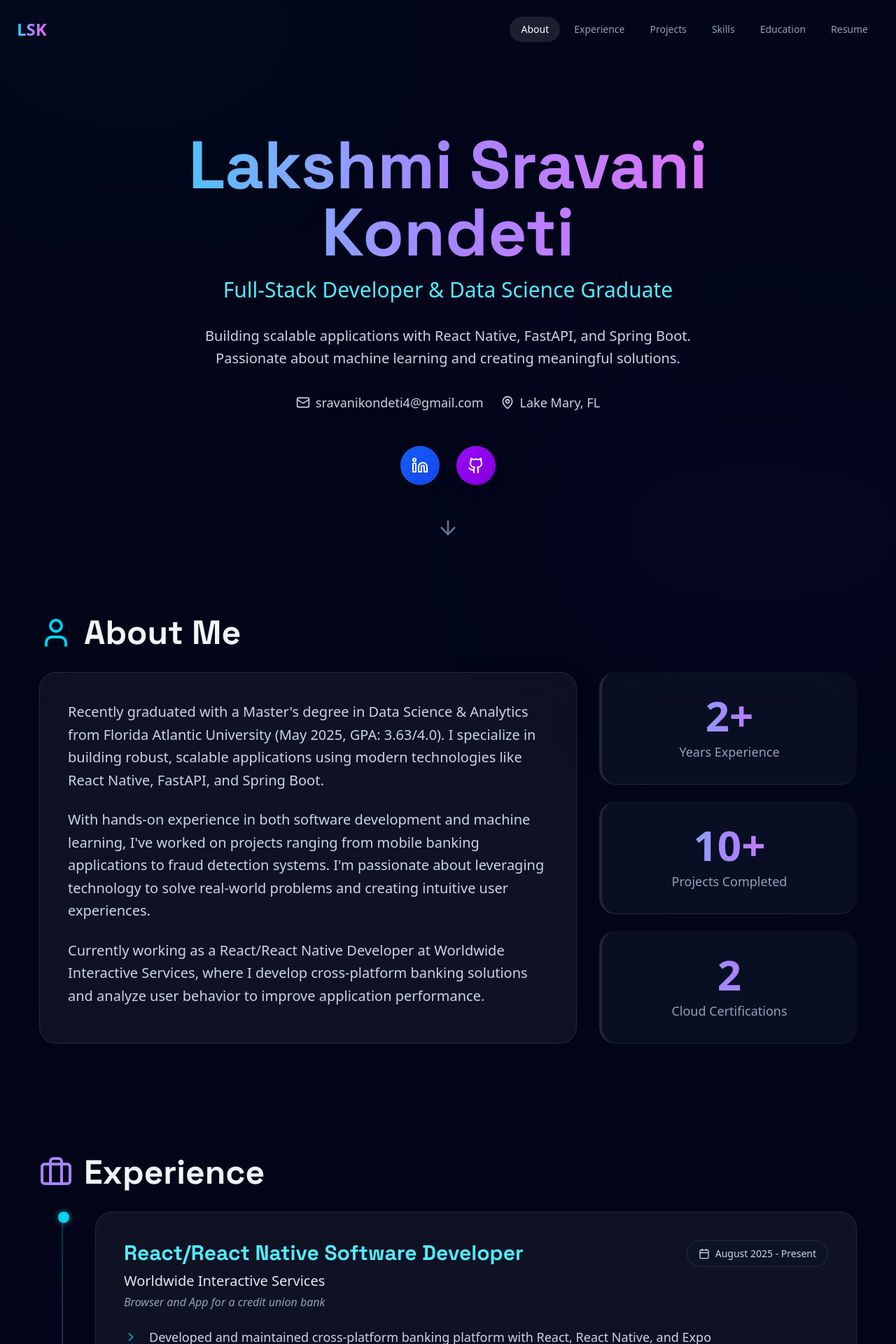
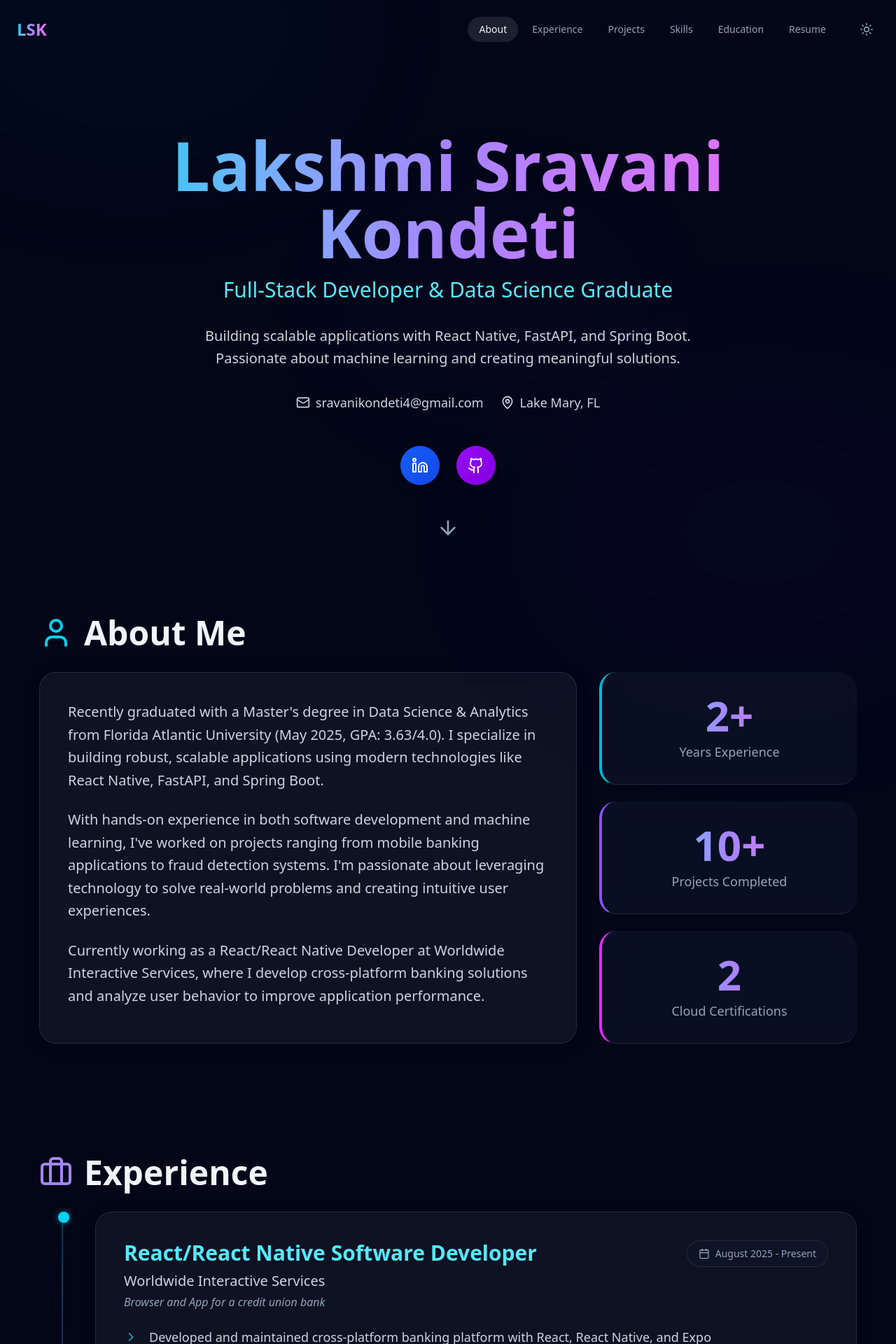
Before and after one commit to LKONDETI/portfolio, a React (Vite) app: page / in a window 1280 px wide. Shown: the top 1920 px of the page at 70% size. Built offline with nearby package versions, Linux system fonts and the light colour scheme.

Commit message:
Enhance UI: Light mode fixes, improve accessibility, and remove 3D elements

```diff
--- a/package.json
+++ b/package.json
@@ -14,13 +14,16 @@
     "deploy": "gh-pages -d dist"
   },
   "dependencies": {
+    "@react-three/drei": "^10.7.7",
+    "@react-three/fiber": "^9.5.0",
     "axios": "^1.13.2",
     "framer-motion": "^12.23.22",
     "json-server": "^1.0.0-beta.3",
     "lucide-react": "^0.562.0",
     "react": "^19.1.1",
     "react-dom": "^19.1.1",
-    "react-icons": "^5.5.0"
+    "react-icons": "^5.5.0",
+    "three": "^0.182.0"
   },
   "devDependencies": {
     "@eslint/js": "^9.36.0",
--- a/src/Portfolio.jsx
+++ b/src/Portfolio.jsx
@@ -13,6 +13,18 @@ import Footer from './components/Footer';
 export default function Portfolio() {
   const { data, loading, error } = usePortfolioData();
   const [activeSection, setActiveSection] = useState('about');
+  const [theme, setTheme] = useState('dark');
+
+  // Apply theme to html element
+  React.useEffect(() => {
+    const root = window.document.documentElement;
+    root.classList.remove('light', 'dark');
+    root.classList.add(theme);
+  }, [theme]);
+
+  const toggleTheme = () => {
+    setTheme(prev => prev === 'dark' ? 'light' : 'dark');
+  };
 
   const scrollToSection = (sectionId) => {
     setActiveSection(sectionId);
@@ -44,7 +56,12 @@ export default function Portfolio() {
 
   return (
     <Layout>
-      <Header activeSection={activeSection} scrollToSection={scrollToSection} />
+      <Header
+        activeSection={activeSection}
+        scrollToSection={scrollToSection}
+        theme={theme}
+        toggleTheme={toggleTheme}
+      />
       <Hero profile={data.profile} />
       <About profile={data.profile} stats={data.stats} />
       <Experience experience={data.experience} />
--- a/src/components/About.jsx
+++ b/src/components/About.jsx
@@ -28,7 +28,7 @@ export default function About({ profile, stats }) {
                         className="md:col-span-2 glass rounded-3xl p-8 md:p-10 space-y-6"
                     >
                         {profile.bio_long.map((paragraph, index) => (
-                            <p key={index} className="text-lg md:text-xl text-slate-300 leading-relaxed font-light">
+                            <p key={index} className="text-lg md:text-xl text-[var(--text-secondary)] leading-relaxed font-light">
                                 {paragraph}
                             </p>
                         ))}
@@ -52,7 +52,7 @@ export default function About({ profile, stats }) {
                                 <div className={`text-5xl md:text-6xl font-bold mb-2 font-display text-gradient`}>
                                     {stat.value}
                                 </div>
-                                <div className="text-slate-400 text-lg">{stat.label}</div>
+                                <div className="text-[var(--text-tertiary)] text-lg">{stat.label}</div>
                             </motion.div>
                         ))}
                     </div>
--- a/src/components/Experience.jsx
+++ b/src/components/Experience.jsx
@@ -38,17 +38,17 @@ export default function Experience({ experience }) {
                                 <div className="flex flex-col lg:flex-row lg:items-start lg:justify-between mb-6">
                                     <div className="flex-1">
                                         <h3 className="text-2xl md:text-3xl font-bold text-cyan-300 mb-2">{job.role}</h3>
-                                        <p className="text-xl text-slate-200 font-medium mb-1">{job.company}</p>
-                                        <p className="text-base text-slate-400 italic">{job.description}</p>
+                                        <p className="text-xl text-[var(--text-secondary)] font-medium mb-1">{job.company}</p>
+                                        <p className="text-base text-[var(--text-tertiary)] italic">{job.description}</p>
                                     </div>
-                                    <div className="mt-4 lg:mt-0 flex items-center gap-2 px-4 py-2 bg-slate-900/50 rounded-full border border-white/10 text-slate-300 text-sm">
+                                    <div className="mt-4 lg:mt-0 flex items-center gap-2 px-4 py-2 bg-[var(--glass-strong-bg)] rounded-full border border-[var(--glass-border)] text-[var(--text-tertiary)] text-sm">
                                         <Calendar size={16} />
                                         <span className="whitespace-nowrap">{job.period}</span>
                                     </div>
                                 </div>
                                 <ul className="space-y-4">
                                     {job.highlights.map((highlight, i) => (
-                                        <li key={i} className="flex gap-4 text-slate-300 text-lg group-hover:text-slate-100 transition-colors">
+                                        <li key={i} className="flex gap-4 text-[var(--text-secondary)] text-lg group-hover:text-[var(--text-primary)] transition-colors">
                                             <ChevronRight className="text-cyan-500 shrink-0 mt-1" size={20} />
                                             <span className="leading-relaxed">{highlight}</span>
                                         </li>
--- a/src/components/Header.jsx
+++ b/src/components/Header.jsx
@@ -1,8 +1,8 @@
 import React, { useState, useEffect } from 'react';
 import { motion, AnimatePresence } from 'framer-motion';
-import { Menu, X } from 'lucide-react';
+import { Menu, X, Sun, Moon } from 'lucide-react';
 
-export default function Header({ activeSection, scrollToSection }) {
+export default function Header({ activeSection, scrollToSection, theme, toggleTheme }) {
   const [scrolled, setScrolled] = useState(false);
   const [mobileMenuOpen, setMobileMenuOpen] = useState(false);
   const [showResume, setShowResume] = useState(false);
@@ -35,6 +35,7 @@ export default function Header({ activeSection, scrollToSection }) {
             LSK
           </motion.div>
 
+          <div className="flex items-center gap-6">
             {/* Desktop Nav */}
             <div className="hidden md:flex gap-1">
               {navItems.map((item) => (
@@ -48,14 +49,14 @@ export default function Header({ activeSection, scrollToSection }) {
                     }
                   }}
                   className={`relative px-4 py-2 rounded-full text-sm font-medium transition-colors ${activeSection === item && item !== 'resume'
-                  ? 'text-white'
-                  : 'text-slate-400 hover:text-white'
-                  }`}
+                    ? 'text-[var(--text-primary)]'
+                    : 'text-[var(--text-tertiary)] hover:text-[var(--text-primary)]'
+                    } `}
                 >
                   {activeSection === item && item !== 'resume' && (
                     <motion.div
                       layoutId="nav-pill"
-                    className="absolute inset-0 bg-white/10 rounded-full -z-10"
+                      className="absolute inset-0 bg-[var(--glass-border)] rounded-full -z-10"
                       transition={{ type: 'spring', stiffness: 300, damping: 30 }}
                     />
                   )}
@@ -64,13 +65,23 @@ export default function Header({ activeSection, scrollToSection }) {
               ))}
             </div>
 
+            {/* Theme Toggle */}
+            <button
+              onClick={toggleTheme}
+              className="p-2 rounded-full hover:bg-white/10 transition-colors text-slate-400 hover:text-cyan-400"
+              aria-label="Toggle Theme"
+            >
+              {theme === 'dark' ? <Sun size={20} /> : <Moon size={20} />}
+            </button>
+
             {/* Mobile Menu Button */}
             <button
-            className="md:hidden p-2 text-slate-300 hover:text-white"
+              className="md:hidden p-2 text-slate-400 hover:text-white"
               onClick={() => setMobileMenuOpen((open) => !open)}
             >
               {mobileMenuOpen ? <X size={24} /> : <Menu size={24} />}
             </button>
+          </div>
         </div>
 
         {/* Mobile Nav */}
@@ -80,7 +91,7 @@ export default function Header({ activeSection, scrollToSection }) {
               initial={{ opacity: 0, height: 0 }}
               animate={{ opacity: 1, height: 'auto' }}
               exit={{ opacity: 0, height: 0 }}
-              className="md:hidden bg-slate-950/95 border-b border-white/10 overflow-hidden"
+              className="md:hidden glass-strong border-b border-white/10 overflow-hidden"
             >
               <div className="px-6 py-8 flex flex-col gap-4">
                 {navItems.map((item) => (
@@ -96,7 +107,7 @@ export default function Header({ activeSection, scrollToSection }) {
                         }
                       }, 100);
                     }}
-                    className={`text-lg font-medium text-left ${activeSection === item ? 'text-cyan-400' : 'text-slate-400'
+                    className={`text-lg font-medium text-left ${activeSection === item ? 'text-cyan-400' : 'text-[var(--text-tertiary)]'
                       }`}
                   >
                     {item.charAt(0).toUpperCase() + item.slice(1)}
@@ -134,7 +145,7 @@ export default function Header({ activeSection, scrollToSection }) {
 
               {/* PDF in public/resume.pdf */}
               <iframe
-                src={`${import.meta.env.BASE_URL}resume.pdf`}
+                src={`${import.meta.env.BASE_URL} resume.pdf`}
                 title="Resume"
                 className="w-full h-full"
               />
--- a/src/components/Hero.jsx
+++ b/src/components/Hero.jsx
@@ -31,7 +31,7 @@ export default function Hero({ profile }) {
                     initial={{ opacity: 0 }}
                     animate={{ opacity: 1 }}
                     transition={{ duration: 1, delay: 0.4 }}
-                    className="text-xl text-slate-300 max-w-3xl mx-auto leading-relaxed"
+                    className="text-xl text-[var(--text-secondary)] max-w-3xl mx-auto leading-relaxed"
                 >
                     {profile.bio_short}
                 </motion.p>
@@ -40,7 +40,7 @@ export default function Hero({ profile }) {
                     initial={{ opacity: 0, y: 20 }}
                     animate={{ opacity: 1, y: 0 }}
                     transition={{ duration: 0.8, delay: 0.6 }}
-                    className="flex flex-wrap justify-center gap-6 text-slate-300 text-lg"
+                    className="flex flex-wrap justify-center gap-6 text-[var(--text-secondary)] text-lg"
                 >
                     <a href={`mailto:${profile.email}`} className="flex items-center gap-2 hover:text-cyan-400 transition-all hover:scale-105">
                         <Mail size={20} />
@@ -79,7 +79,7 @@ export default function Hero({ profile }) {
                 transition={{ duration: 2, repeat: Infinity, ease: "easeInOut" }}
                 className="absolute bottom-10"
             >
-                <ArrowDown size={32} className="text-slate-500" />
+                <ArrowDown size={32} className="text-[var(--text-tertiary)]" />
             </motion.div>
         </section>
     );
--- a/src/components/Layout.jsx
+++ b/src/components/Layout.jsx
@@ -3,10 +3,10 @@ import { motion } from 'framer-motion';
 
 export default function Layout({ children }) {
     return (
-        <div className="min-h-screen bg-slate-950 text-slate-100 font-sans selection:bg-cyan-500/30 overflow-hidden relative">
+        <div className="min-h-screen bg-[var(--bg-primary)] text-[var(--text-primary)] font-sans selection:bg-cyan-500/30 overflow-hidden relative">
             {/* Animated Background */}
             <div className="fixed inset-0 z-0 pointer-events-none">
-                <div className="absolute inset-0 bg-[radial-gradient(ellipse_at_top,_var(--tw-gradient-stops))] from-slate-900 via-slate-950 to-black opacity-80"></div>
+                <div className="absolute inset-0 bg-[radial-gradient(ellipse_at_top,_var(--tw-gradient-stops))] from-[var(--gradient-from)] via-[var(--gradient-via)] to-[var(--gradient-to)] opacity-80"></div>
                 <motion.div
                     animate={{ scale: [1, 1.2, 1], opacity: [0.3, 0.5, 0.3] }}
                     transition={{ duration: 8, repeat: Infinity, ease: "easeInOut" }}
--- a/src/components/Skills.jsx
+++ b/src/components/Skills.jsx
@@ -21,9 +21,10 @@ export default function Skills({ skills }) {
                     viewport={{ once: true }}
                     className="flex items-center gap-4 mb-8"
                 >
-                    <Wrench size={48} className="text-slate-100" />
+                    <Wrench size={48} className="text-[var(--text-primary)]" />
                     <h2 className="text-4xl md:text-5xl font-bold">Skills & Technologies</h2>
                 </motion.div>
+
 
                 <div className="grid md:grid-cols-2 gap-8">
                     {categories.map((cat, idx) => (
@@ -45,7 +46,7 @@ export default function Skills({ skills }) {
                                     <motion.span
                                         key={i}
                                         whileHover={{ scale: 1.1, backgroundColor: "rgba(255,255,255,0.1)" }}
-                                        className={`px-4 py-2 ${cat.bg} text-slate-200 rounded-xl font-medium cursor-default border ${cat.border} text-sm`}
+                                        className={`px-4 py-2 ${cat.bg} text-[var(--text-secondary)] rounded-xl font-medium cursor-default border ${cat.border} text-sm`}
                                     >
                                         {skill}
                                     </motion.span>
--- a/src/index.css
+++ b/src/index.css
@@ -1,34 +1,100 @@
 @import "tailwindcss";
 
 @layer base {
+  :root {
+    --bg-primary: #020617;
+    /* slate-950 */
+    --text-primary: #f1f5f9;
+    /* slate-100 */
+    --text-secondary: #cbd5e1;
+    /* slate-300 */
+    --text-tertiary: #94a3b8;
+    /* slate-400 */
+    --glass-bg: rgba(255, 255, 255, 0.05);
+    --glass-border: rgba(255, 255, 255, 0.1);
+    --glass-strong-bg: rgba(15, 23, 42, 0.6);
+    /* slate-900/60 */
+
+    /* Accents */
+    --accent-cyan: #22d3ee;
+    /* cyan-400 */
+    --accent-violet: #a78bfa;
+    /* violet-400 */
+    --accent-fuchsia: #e879f9;
+    /* fuchsia-400 */
+    --accent-fuchsia-dim: rgba(217, 70, 239, 0.1);
+    /* fuchsia-500/10 */
+    --accent-fuchsia-text: #f5d0fe;
+    /* fuchsia-200 */
+
+    /* Dark Gradient */
+    --gradient-from: #0f172a;
+    /* slate-900 */
+    --gradient-via: #020617;
+    /* slate-950 */
+    --gradient-to: #000000;
+    /* black */
+  }
+
+  :root.light {
+    --bg-primary: #ffffff;
+    /* Pure White */
+    --text-primary: #0f172a;
+    /* slate-900 */
+    --text-secondary: #334155;
+    /* slate-700 */
+    --text-tertiary: #475569;
+    /* slate-600 - Darker for readability */
+    --glass-bg: rgba(0, 0, 0, 0.03);
+    /* subtle dark glass for light mode */
+    --glass-border: rgba(0, 0, 0, 0.1);
+    --glass-strong-bg: rgba(255, 255, 255, 0.8);
+
+    /* Accents Light Mode */
+    --accent-cyan: #0891b2;
+    /* cyan-600 */
+    --accent-violet: #7c3aed;
+    /* violet-600 */
+    --accent-fuchsia: #c026d3;
+    /* fuchsia-600 */
+    --accent-fuchsia-dim: rgba(192, 38, 211, 0.1);
+    /* fuchsia-600/10 */
+    --accent-fuchsia-text: #86198f;
+    /* fuchsia-800 */
+
+    /* Light Gradient (Subtle) */
+    --gradient-from: #ffffff;
+    --gradient-via: #f8fafc;
+    /* slate-50 */
+    --gradient-to: #f1f5f9;
+  }
+
   html {
     scroll-behavior: smooth;
     scroll-padding-top: 80px;
     font-family: 'Outfit', sans-serif;
   }
 
-  h1,
-  h2,
-  h3,
-  h4,
-  h5,
-  h6 {
-    font-family: 'Space Grotesk', sans-serif;
-  }
-
   body {
-    @apply bg-slate-950 text-slate-100 overflow-x-hidden;
+    background-color: var(--bg-primary);
+    color: var(--text-primary);
+    transition: background-color 0.3s ease, color 0.3s ease;
+    @apply overflow-x-hidden;
   }
 }
 
 @layer utilities {
   .glass {
-    @apply bg-white/5 backdrop-blur-xl border border-white/10;
-    box-shadow: 0 4px 30px rgba(0, 0, 0, 0.1);
+    background-color: var(--glass-bg);
+    backdrop-filter: blur(12px);
+    border: 1px solid var(--glass-border);
+    box-shadow: 0 4px 30px rgba(0, 0, 0, 0.05);
   }
 
   .glass-strong {
-    @apply bg-slate-900/60 backdrop-blur-2xl border-b border-white/10;
+    background-color: var(--glass-strong-bg);
+    backdrop-filter: blur(16px);
+    border-bottom: 1px solid var(--glass-border);
   }
 
   .text-gradient {
```
Also changed, not shown: src/components/Education.jsx (+5 -5 lines), src/components/Footer.jsx (+7 -7 lines), src/components/Projects.jsx (+8 -8 lines), 1 other file (tests, documents, lock files or other folders). Lines whose indentation alone changed are shown as unchanged.
